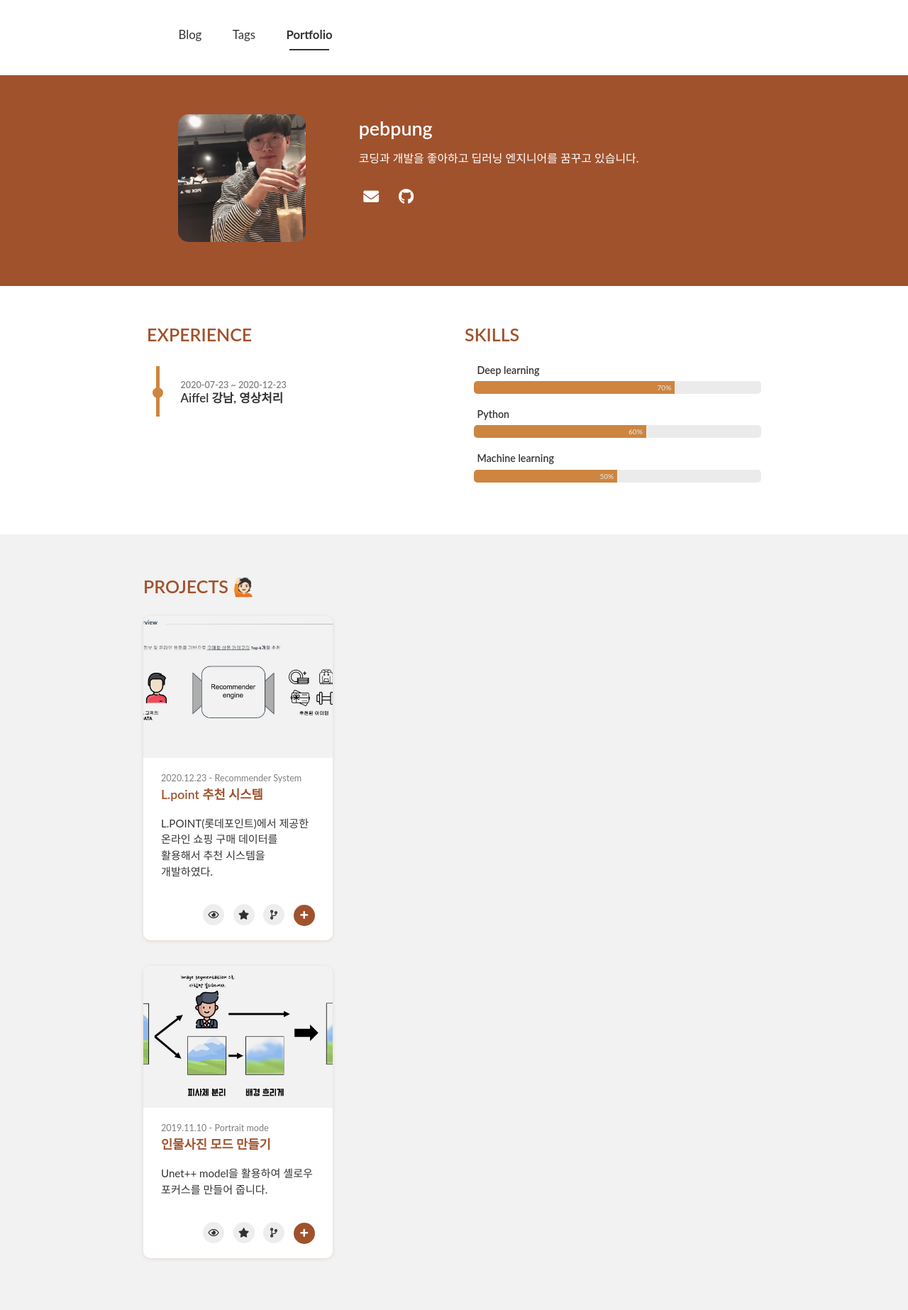
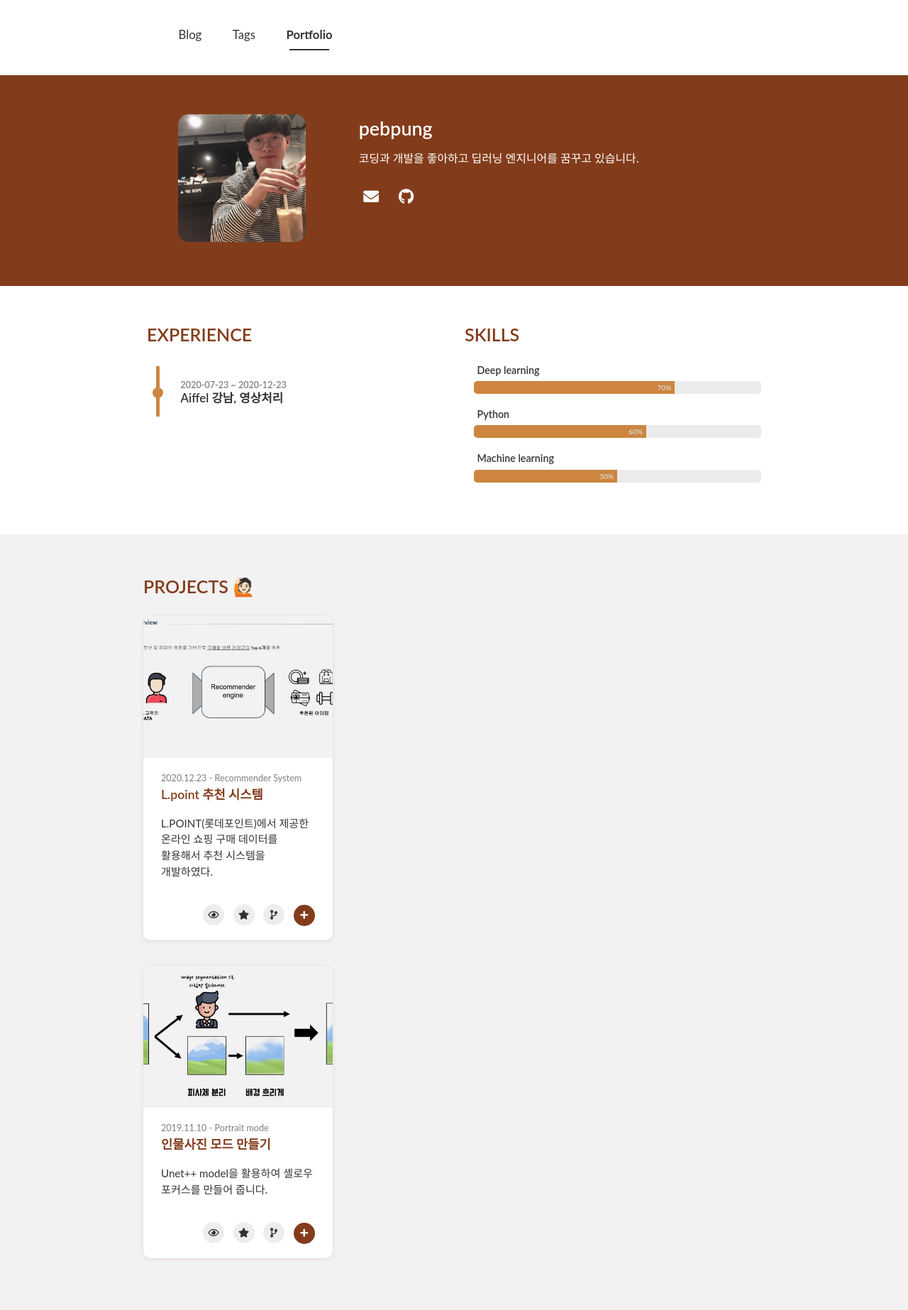
Before and after one commit to PEBpung/PEBpung.github.io, a Jekyll site: the page built from portfolio.html, in a window 1280 px wide. Shown: the whole page at 71% size. Built offline with Jekyll 4.4.1, drawn with Linux system fonts in a browser that asks for light colours; nearby versions of some CDN libraries; some web fonts are replaced.

Commit message:
[change] theme dark

```diff
--- a/_sass/base/_variable.scss
+++ b/_sass/base/_variable.scss
@@ -1,6 +1,6 @@
 $theme-color : #CD853F;
 $theme-bright : #FFE4C4;
-$theme-dark : #A0522D;
+$theme-dark : #833c1b;
 $theme-dark2 : #8B4513;
 $text : rgba(0,0,0,0.8);
 $text-gray : rgba(0,0,0,0.54);
```
